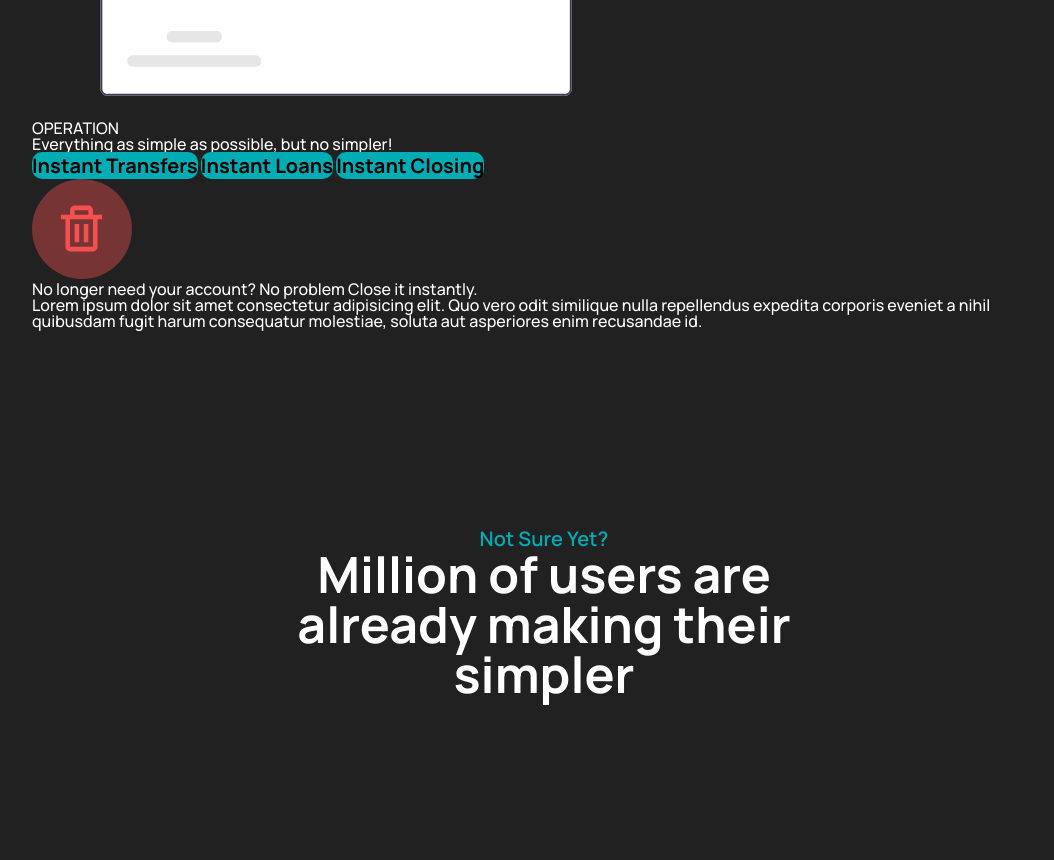
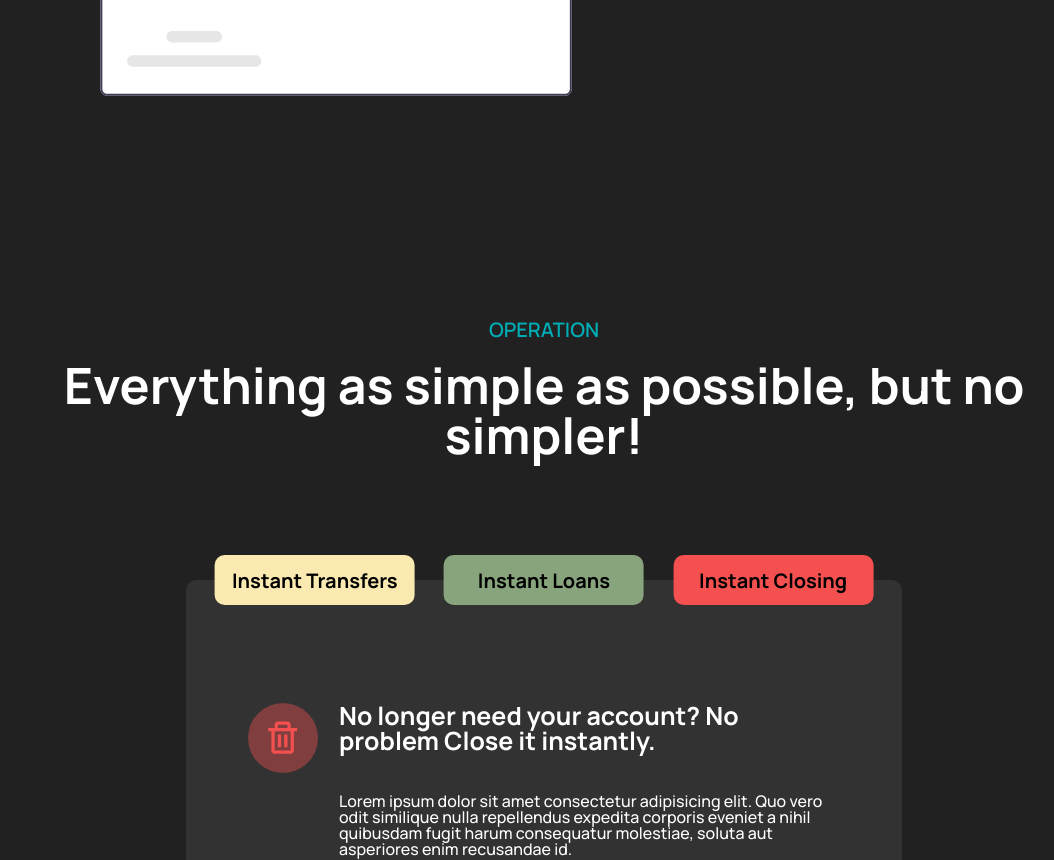
Before and after one commit to MohammadMehdiBeheshti/easy-dollar-wa, a website: page index.html in a window 1280 px wide. Shown: the part 2660-3520 px from the top of the page, without its empty margins (96-1150 px from the left). Drawn offline with Linux system fonts and the light colour scheme.

Commit message:
New Styles

```diff
--- a/scss/base.scss
+++ b/scss/base.scss
@@ -54,6 +54,7 @@ body {
 	display: inline-block;
 	font-family: $manropeSemiBold;
 	text-decoration: none;
+	cursor: pointer;
 
 	&::after {
 		content: "";
@@ -197,6 +198,81 @@ body {
 
 			&:last-child {
 				margin: 0;
+			}
+		}
+	}
+
+	.operation-announcement {
+		text-align: center;
+		margin-top: 20rem;
+
+		.operation-upper-text {
+			font-family: $manropeSemiBold;
+			font-size: 2rem;
+			color: $primaryColor;
+		}
+
+		.operation-announcement-title {
+			font-family: $manropeBold;
+			font-size: 5rem;
+			margin-top: 2rem;
+		}
+	}
+
+	.operations-container {
+		width: 70%;
+		height: 40rem;
+		position: relative;
+		background-color: $secondaryColor;
+		border-radius: $radius;
+		@include proFlex(column);
+		margin-top: 12rem;
+		margin-left: auto;
+		margin-right: auto;
+
+		.buttons-container {
+			width: 100%;
+			@include proFlex(row, space-evenly);
+			@include positionCenter();
+			top: 0;
+
+			.button-page-changer {
+				width: 20rem;
+				height: 5rem;
+			}
+
+			.btn-yellow {
+				background-color: $yellowColor;
+			}
+
+			.btn-green {
+				background-color: $greenColor;
+			}
+
+			.btn-red {
+				background-color: $redColor;
+			}
+		}
+
+		.operation-text-content {
+			display: grid;
+			grid-template-columns: 10% 70%;
+			justify-content: center;
+			justify-items: center;
+			gap: 2rem;
+
+			.operation-img {
+				width: 7rem;
+			}
+
+			.operation-container-title {
+				font-family: $manropeBold;
+				font-size: 2.5rem;
+			}
+
+			.operation-caption {
+				max-width: 60rem;
+				grid-column: 3 / -2;
 			}
 		}
 	}
--- a/styles/style.css
+++ b/styles/style.css
@@ -195,6 +195,7 @@ body {
   display: inline-block;
   font-family: manrope-semibold;
   text-decoration: none;
+  cursor: pointer;
 }
 .link::after {
   content: "";
@@ -324,6 +325,77 @@ body {
 }
 .representation-page .features-trust-center .section:last-child {
   margin: 0;
+}
+.representation-page .operation-announcement {
+  text-align: center;
+  margin-top: 20rem;
+}
+.representation-page .operation-announcement .operation-upper-text {
+  font-family: manrope-semibold;
+  font-size: 2rem;
+  color: #00adb5;
+}
+.representation-page .operation-announcement .operation-announcement-title {
+  font-family: manrope-bold;
+  font-size: 5rem;
+  margin-top: 2rem;
+}
+.representation-page .operations-container {
+  width: 70%;
+  height: 40rem;
+  position: relative;
+  background-color: #323232;
+  border-radius: 1rem;
+  display: flex;
+  flex-direction: column;
+  justify-content: center;
+  align-items: center;
+  margin-top: 12rem;
+  margin-left: auto;
+  margin-right: auto;
+}
+.representation-page .operations-container .buttons-container {
+  width: 100%;
+  display: flex;
+  flex-direction: row;
+  justify-content: space-evenly;
+  align-items: center;
+  position: absolute;
+  top: 50%;
+  left: 50%;
+  transform: translate(-50%, -50%);
+  top: 0;
+}
+.representation-page .operations-container .buttons-container .button-page-changer {
+  width: 20rem;
+  height: 5rem;
+}
+.representation-page .operations-container .buttons-container .btn-yellow {
+  background-color: #faeab1;
+}
+.representation-page .operations-container .buttons-container .btn-green {
+  background-color: #88a47c;
+}
+.representation-page .operations-container .buttons-container .btn-red {
+  background-color: #f55050;
+}
+.representation-page .operations-container .operation-text-content {
+  display: grid;
+  grid-template-columns: 10% 70%;
+  justify-content: center;
+  justify-items: center;
+  gap: 2rem;
+}
+.representation-page .operations-container .operation-text-content .operation-img {
+  width: 7rem;
+}
+.representation-page .operations-container .operation-text-content .operation-container-title {
+  font-family: manrope-bold;
+  font-size: 2.5rem;
+}
+.representation-page .operations-container .operation-text-content .operation-caption {
+  max-width: 60rem;
+  grid-column: 3/-2;
 }
 .representation-page .testimonial-title-holder {
   text-align: center;
```
